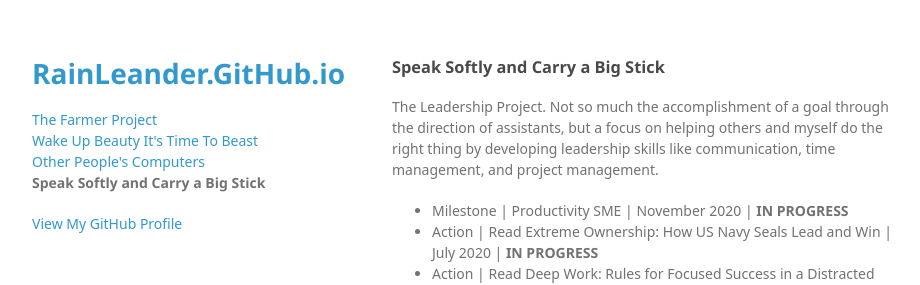
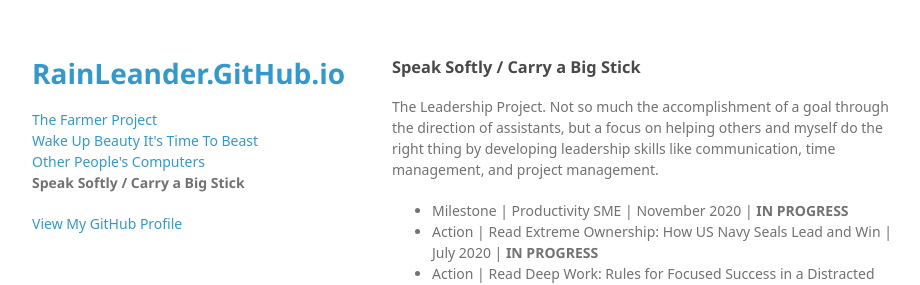
Before and after one commit to rainleander/rainleander.github.io, a Jekyll site: the page speak-softly.html, which Jekyll copies as it is, in a window 1280 px wide. Shown: the top 285 px of the page, without its empty margins (178-1098 px from the left). Built offline with Jekyll 4.4.1, drawn with Linux system fonts in a browser that asks for light colours; some web fonts are replaced.

Commit message:
Update speak-softly.html

```diff
--- a/speak-softly.html
+++ b/speak-softly.html
@@ -19,14 +19,14 @@
         <p><a href="the-farmer-project.html">The Farmer Project</a><br>
           <a href="wake-up-beauty.html">Wake Up Beauty It's Time To Beast</a><br>
           <a href="other-peoples-computers.html">Other People's Computers</a><br>
-          <b>Speak Softly and Carry a Big Stick</b></p>
+          <b>Speak Softly / Carry a Big Stick</b></p>
 
         <p class="view"><a href="https://github.com/rainleander">View My GitHub Profile</a></p>
 
       </header>
       <section>
 <h3>
-<a id="speak-softly-and-carry-a-big-stick" class="anchor" href="#speak-softly-and-carry-a-big-stick" aria-hidden="true"><span aria-hidden="true" class="octicon octicon-link"></span></a>Speak Softly and Carry a Big Stick</h3>
+<a id="speak-softly-carry-a-big-stick" class="anchor" href="#speak-softly-carry-a-big-stick" aria-hidden="true"><span aria-hidden="true" class="octicon octicon-link"></span></a>Speak Softly / Carry a Big Stick</h3>
 <p>The Leadership Project. Not so much the accomplishment of a goal through the direction of assistants, but a focus on helping others and myself do the right thing by developing leadership skills like communication, time management, and project management.</p>
 
         <p><ul><li>Milestone | Productivity SME | November 2020 | <b>IN PROGRESS</b></li>
```
